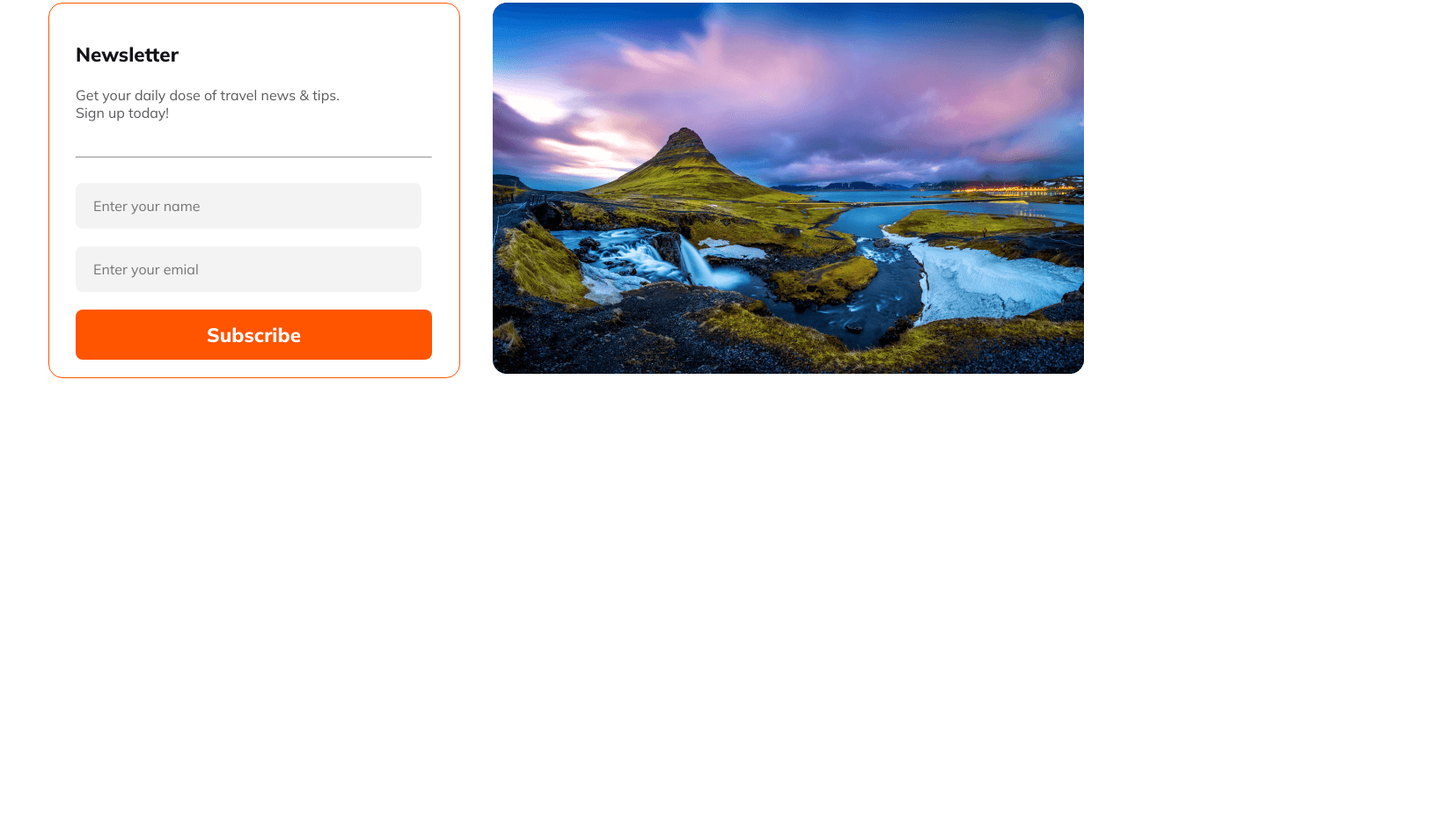
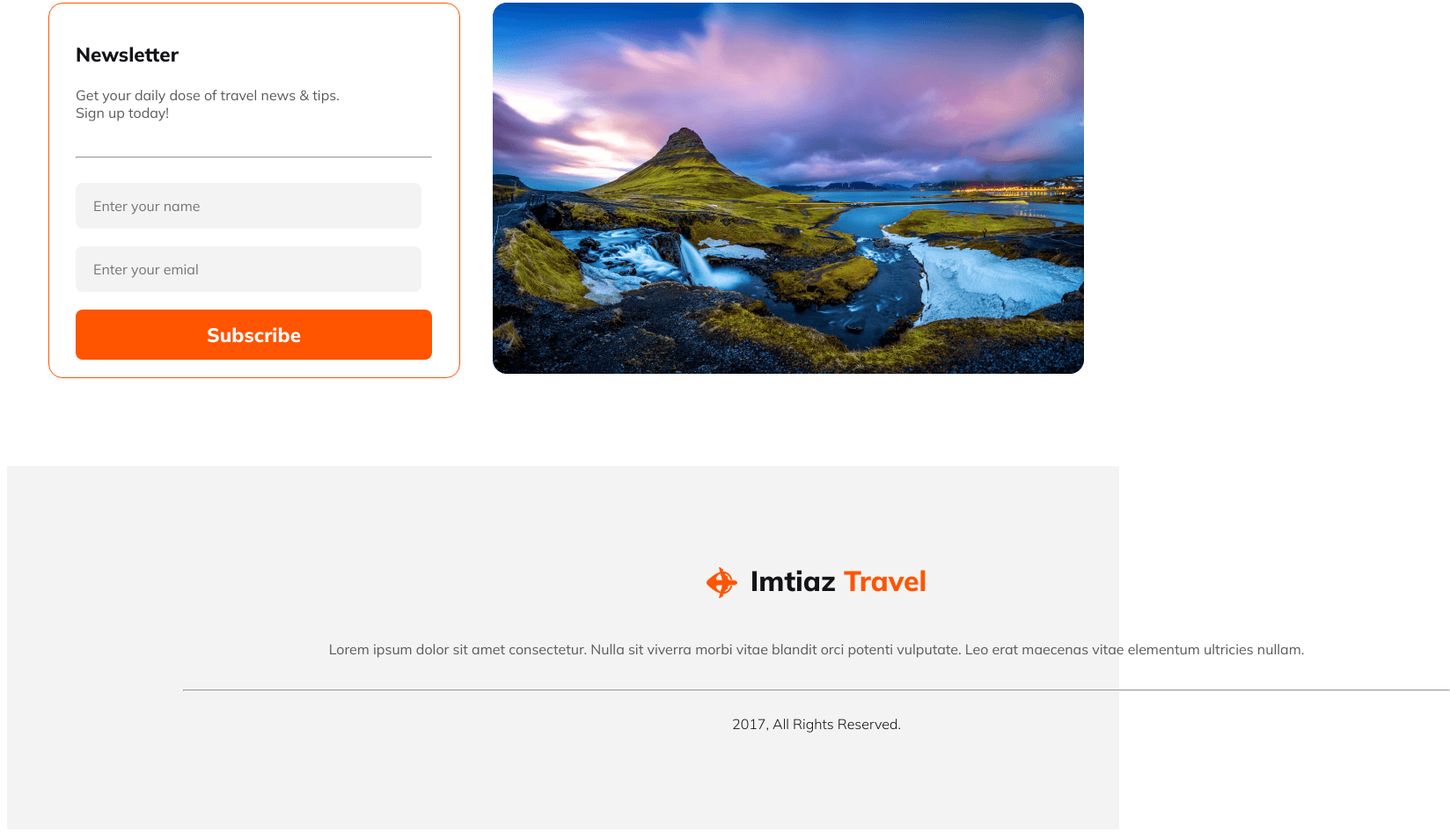
Before and after one commit to imtiazzahamedd/travel, a plain HTML site: page index.html in a window 1280 px wide. Shown: the part 5731-6677 px from the top of the page at 88% size, 1648 px wide, since content can reach past the window. Before the commit the page ends 6169 px from the top, so only its background shows below. Drawn offline with Linux system fonts and the light colour scheme.

Commit message:
finished

```diff
--- a/index.html
+++ b/index.html
@@ -253,7 +253,19 @@ molestie risus  ornare nulla amet et. Libero commodo sagittis dignissim adipisci
           </section>
 
     </main>
+    <!-- footer section -->
     <footer>
+        <section class="footer">
+           <div class="footer-content">
+            <div class="logo">
+                <img src="Images/Group 40071 (2).png" alt="">
+                <h3>Imtiaz <span class="travel">Travel</span></h3>
+               </div>
+                <p>Lorem ipsum dolor sit amet consectetur. Nulla sit viverra morbi vitae blandit orci potenti vulputate. Leo erat maecenas vitae elementum ultricies nullam. </p>
+                <hr>
+                <h5>2017, All Rights Reserved.</h5>
+           </div>
+        </section>
 
     </footer>
 
--- a/styles/travel.css
+++ b/styles/travel.css
@@ -523,6 +523,52 @@ main {
     transition: all 0.2s ease-in;
     top: -4px;
 }
+/* footer styles */
+.footer{
+    background: rgba(19, 19, 24, 0.05);
+    margin-top: 100px;
+}
+.footer .logo{
+    display: flex;
+    justify-content: center;
+}
+.footer img{
+    width: 35px;
+    height: 35px;
+    margin-top: 115px;
+    margin-right: 15px;
+}
+.footer h3{
+    color: rgb(19, 19, 24);
+    font-size: 2rem;
+    font-weight: 800;
+    margin-top: 110px;
+}
+.footer p{
+    color: rgb(90, 90, 93);
+    font-size: 1rem;
+    font-weight: 400;
+    justify-content: center;
+    text-align: center;
+    padding-bottom: 20px;
+}
+.footer h5{
+    color: rgb(19, 19, 24);
+    font-size: 1rem;
+    font-weight: 300;
+    padding-bottom:110px;
+}
+.footer .travel{
+    color: rgb(255, 84, 0);
+
+}
+.footer-content{
+    width: 1440px;
+    position: relative;
+    left: 200px;
+    justify-content: center;
+    text-align: center;
+}
 
 /* responsiveness for mobile device */
 @media screen and (max-width:576px) {
@@ -799,6 +845,11 @@ main {
         font-size: 0.9rem;
 
     }
+    .footer-content{
+        width: 100%;
+        position: relative;
+        left: 1px;
+    }
 
 
 
```
